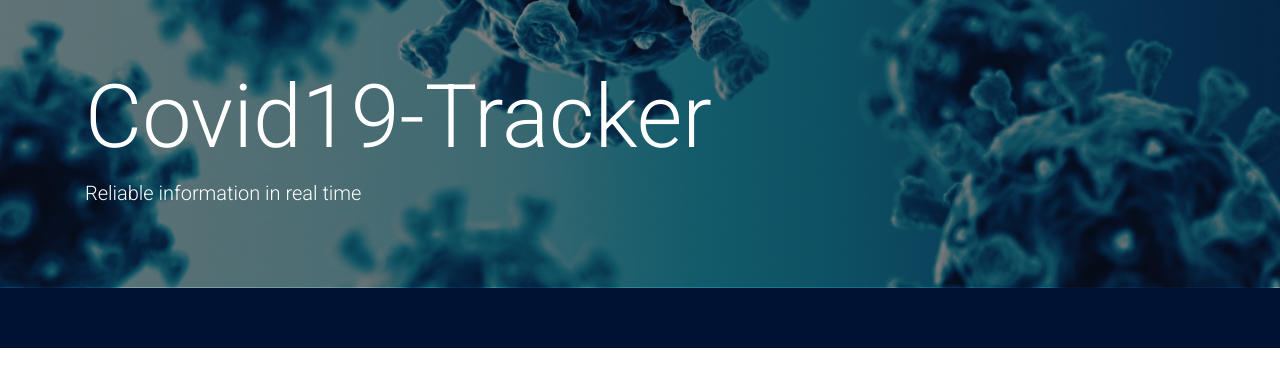
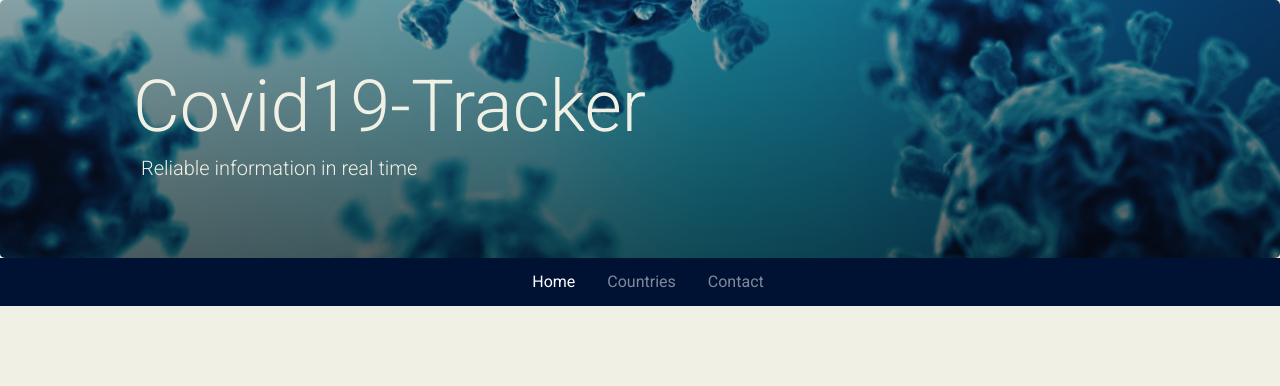
Before and after one commit to ZaidaMM/covid19-tracker, a website: page index.html in a window 1280 px wide. Drawn offline with nearby package versions, Linux system fonts and the light colour scheme.

Commit message:
Jumbotron and navbar responsive

```diff
--- /dev/null
+++ b/css/styles.scss
@@ -0,0 +1,34 @@
+$color-primary: hsl(219, 100%, 10%);
+$color-secondary: hsl(223, 89%, 68%);
+$color-header: hsl(60, 28%, 92%);
+$color-pale: hsl(227, 100%, 98%);
+$color-white: hsl(0, 0%, 100%);
+
+$font-family-base: 'Roboto', sans-serif;
+
+$body-bg: hsl(60, 28%, 92%);
+
+* {
+  margin: 0;
+  padding: 0;
+  box-sizing: border-box;
+}
+body {
+  font-family: $font-family-base;
+  background-color: $body-bg;
+  line-height: 1;
+}
+.jumbotron {
+  background-image: linear-gradient(rgba(0, 0, 0, 0.3), rgba(0, 0, 0, 0.6)),
+    url('/img/coronavirus.jpeg');
+  background-position: bottom;
+  background-repeat: no-repeat;
+  background-size: cover;
+  margin: 0;
+  .jumbo-text {
+    color: $color-header;
+  }
+}
+.navbar {
+  background-color: $color-primary;
+}
--- a/index.html
+++ b/index.html
@@ -22,21 +22,59 @@
   </head>
   <body>
     <header>
-      <div class="jumbotron jumbotron-fluid jumbo-text">
+      <div class="jumbotron">
         <div class="container">
           <div class="row">
-            <div class="col">
-              <h1 class="display-2">Covid19-Tracker</h1>
-              <p class="lead">Reliable information in real time</p>
+            <div class="col jumbo-text ml-md-5">
+              <h1 class="main-title display-3 text-center text-md-left">
+                Covid19-Tracker
+              </h1>
+              <p class="main-text lead pl-2 d-none d-md-block">
+                Reliable information in real time
+              </p>
             </div>
           </div>
         </div>
       </div>
     </header>
-    <nav class="navbar navbar-expand-md navbar-dark sticky-top">
+    <nav class="navbar navbar-dark navbar-expand-md sticky-top">
       <div class="container">
-        <a href="#" class="navbar-brand"></a>
+        <button
+          class="navbar-toggler ml-auto"
+          type="button"
+          data-toggle="collapse"
+          data-target="#mainNavbar"
+        >
+          <span class="navbar-toggler-icon"></span>
+        </button>
+        <div
+          class="collapse navbar-collapse justify-content-md-center"
+          id="mainNavbar"
+        >
+          <ul class="navbar-nav">
+            <li class="nav-item active ml-3">
+              <a href="#" class="nav-link">Home</a>
+            </li>
+            <li class="nav-item ml-3">
+              <a href="#" class="nav-link">Countries</a>
+            </li>
+            <li class="nav-item ml-3">
+              <a href="#" class="nav-link">Contact</a>
+            </li>
+          </ul>
+        </div>
       </div>
     </nav>
+    <div class="container">
+      <div class="row row-content">
+        <div class="col col-md-10"></div>
+        <div class="col"></div>
+      </div>
+    </div>
+
+    <script src="node_modules/jquery/dist/jquery.slim.min.js"></script>
+    <script src="node_modules/popper.js/dist/umd/popper.min.js"></script>
+    <script src="node_modules/bootstrap/dist/js/bootstrap.min.js"></script>
+    <script src="/js/scripts.js"></script>
   </body>
 </html>
```
Also changed, not shown: package.json (+7 -1 lines), css/styles.css, dist/css/styles.min.css (added), 3 other files.
